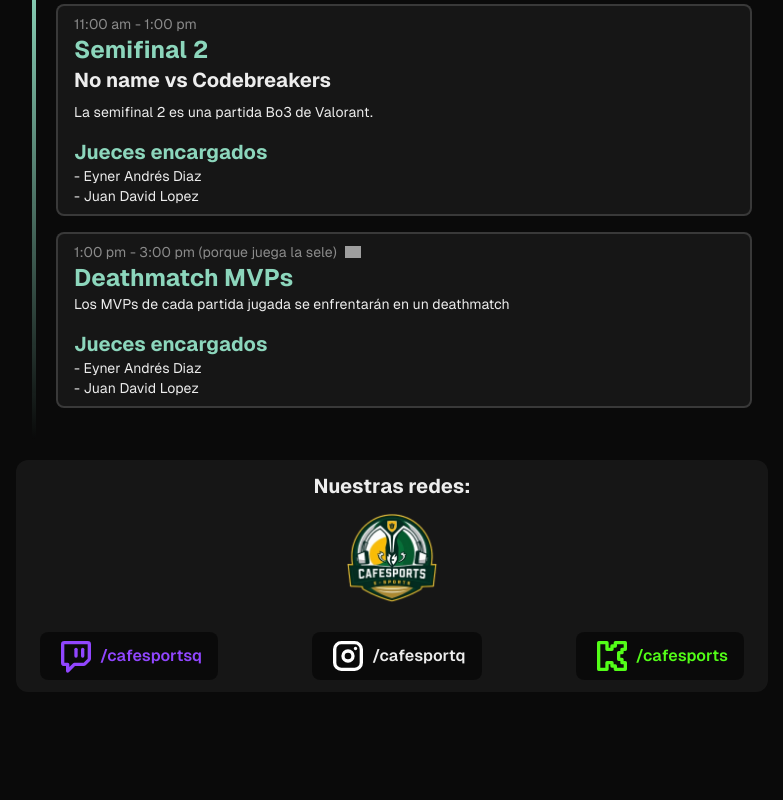
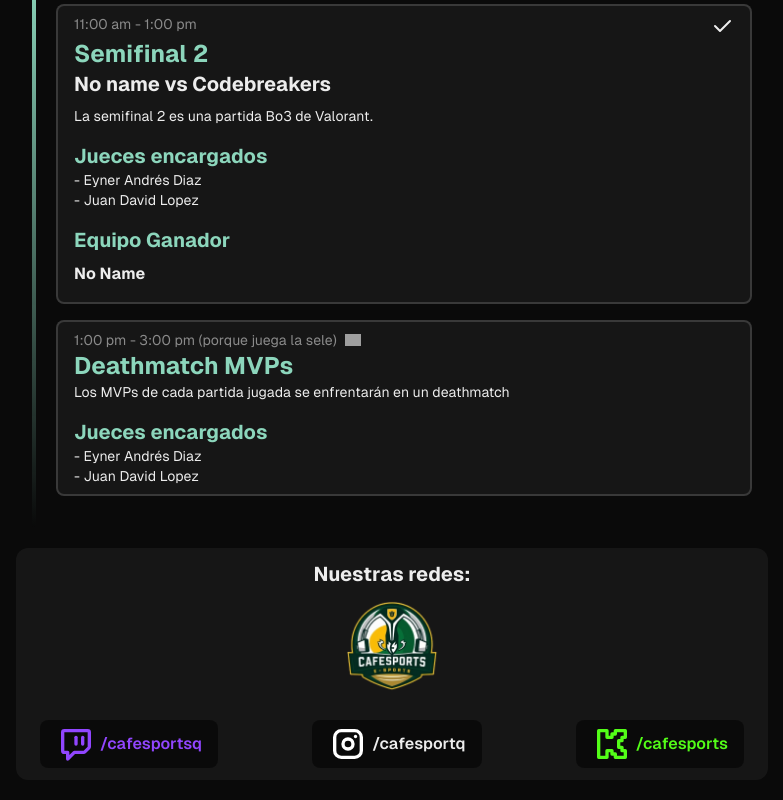
Before and after one commit to odiador/cafesports, a Next.js app: page / in a window 1280 px wide. Shown: the part 2564-3364 px from the top of the page, without its empty margins (248-1031 px from the left). Built offline with nearby package versions, Linux system fonts and the light colour scheme; grey boxes are pictures that could not be loaded.

Commit message:
Add winner

```diff
--- a/components/ui/cronogram.tsx
+++ b/components/ui/cronogram.tsx
@@ -92,7 +92,9 @@ const Cronograma = () => {
                     vs: "No name vs Codebreakers",
                     judges: ["- Eyner Andrés Diaz", "- Juan David Lopez"],
                     name: "Semifinal 2",
+                    ganadores: [""],
                     time: "11:00 am - 1:00 pm",
+                    details: "No Name",
                 },
                 {
                     key: "deatchmatch2",
```
